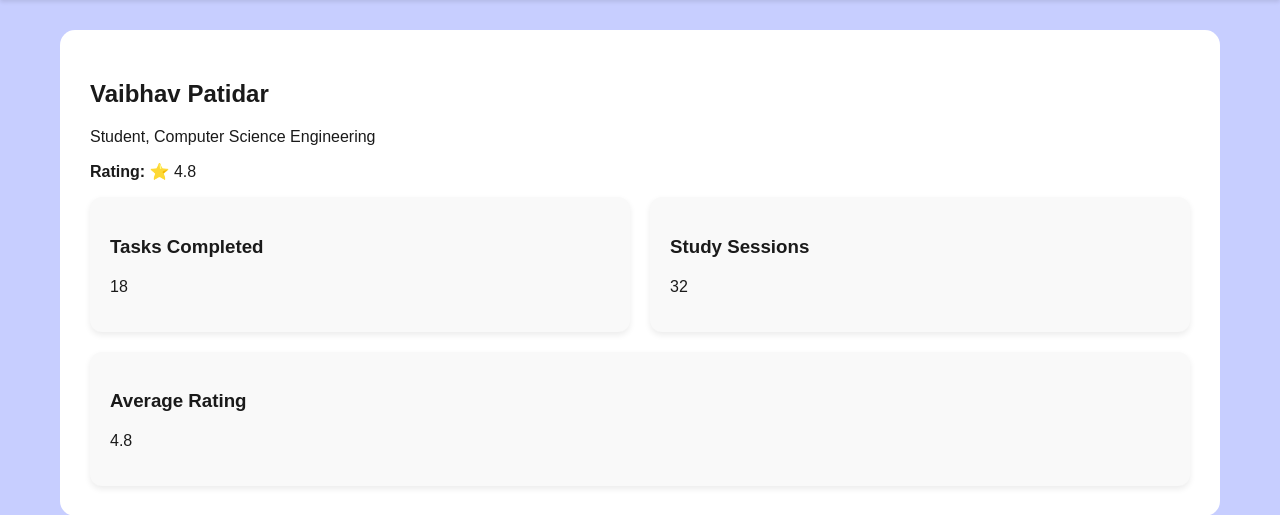
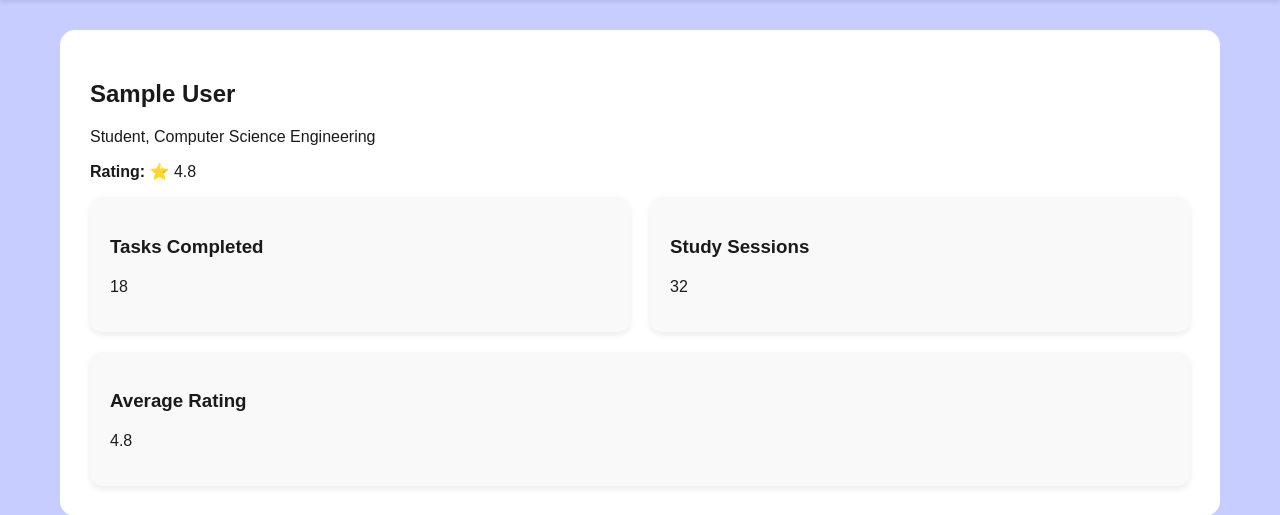
Before and after one commit to Vaibhav-Patidar/SyncUp-final, a Flask app: page /profile in a window 1280 px wide. Shown: the part 48-563 px from the top of the page. Run offline with Flask 3, Linux system fonts and the light colour scheme; the visitor is signed in with stand-in values (Sample User, id 1).

Commit message:
Update profile.html

```diff
--- a/templates/profile.html
+++ b/templates/profile.html
@@ -9,7 +9,7 @@
   <a href="/dashboard">← Back</a>
 </div>
 <div class="container">
-  <h2>Vaibhav Patidar</h2>
+  <h2>{{ name }}</h2>
   <p>Student, Computer Science Engineering</p>
   <p><b>Rating:</b> ⭐ 4.8</p>
   <div class="card-grid">
```
